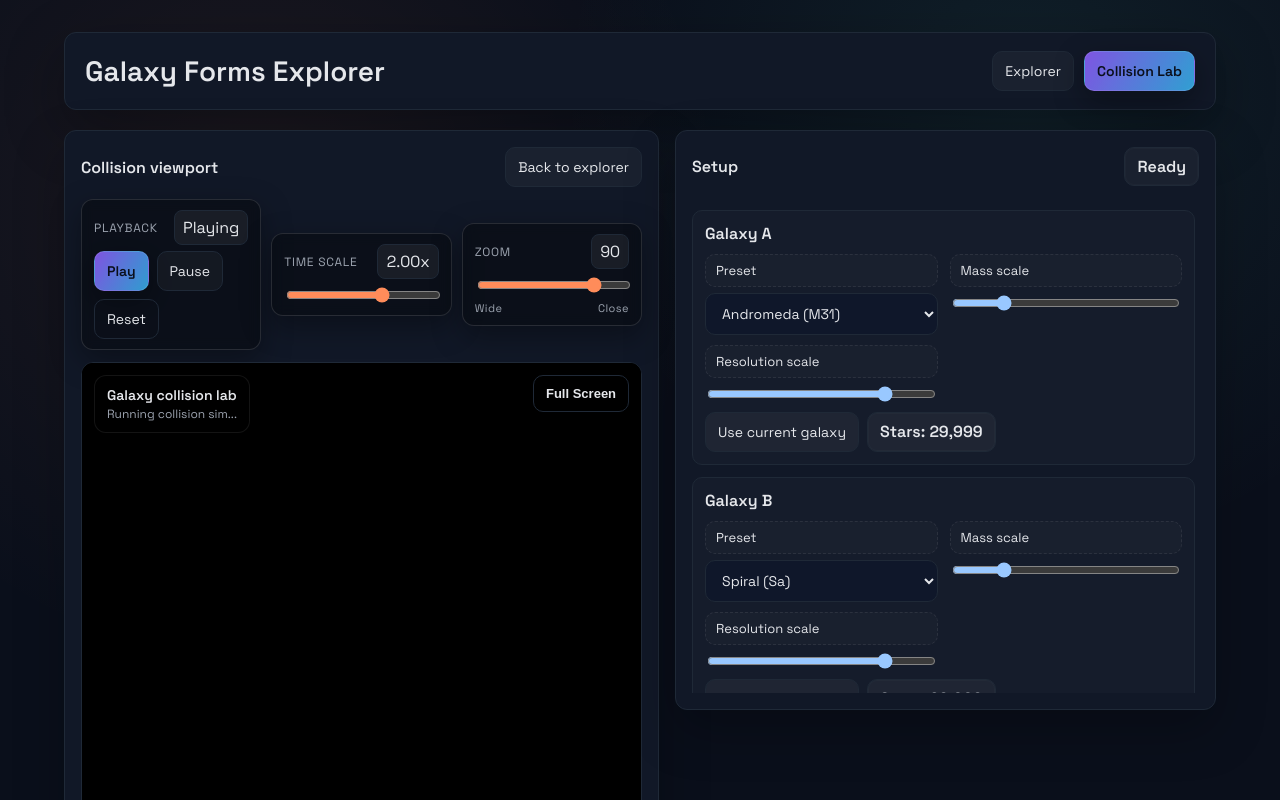
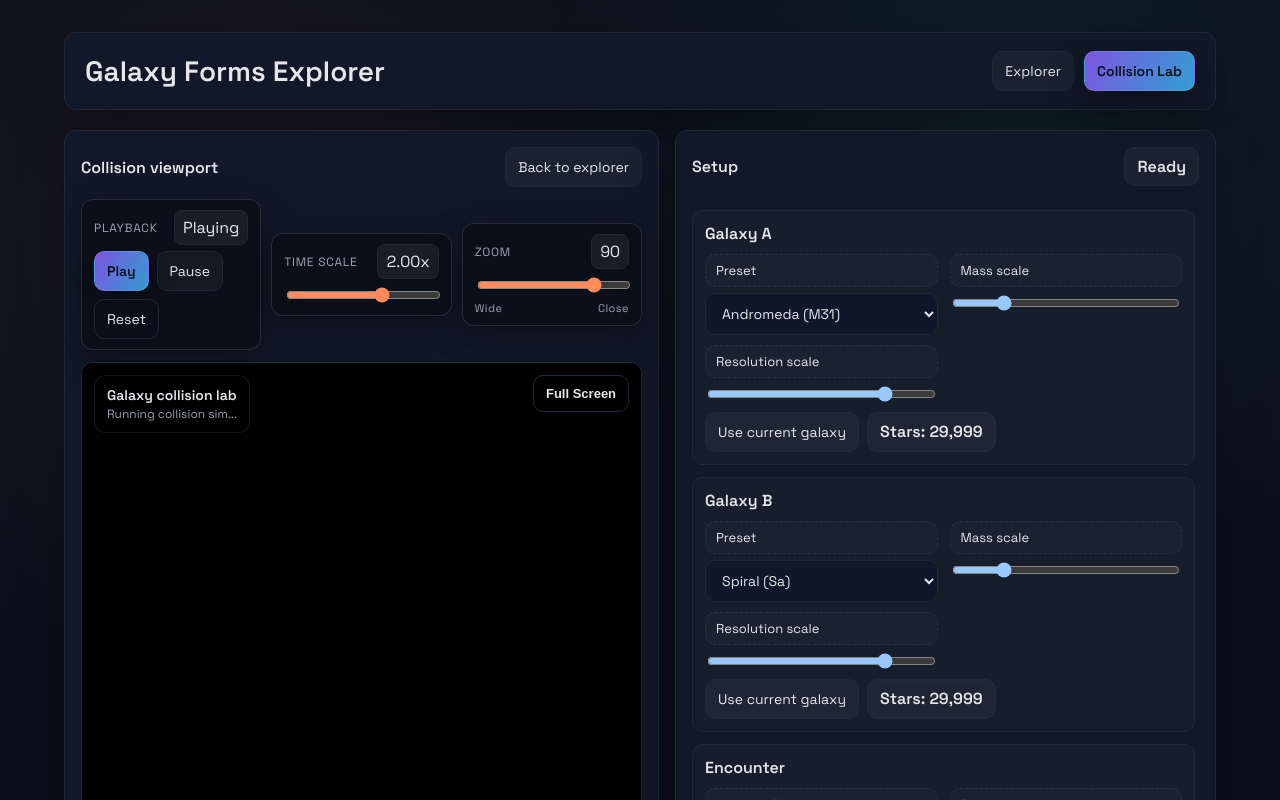
Before and after one commit to jamesmiller2404/galaxy-viewer-web, a React (Vite) app: page / in a window 1280 px wide. Both pictures are taken after a click on the button "Collision Lab". Shown: the top 800 px of the page. Built offline with nearby package versions, Linux system fonts and the light colour scheme.

Commit message:
ui modifications and maybe fixed aspect ration problem upon exiting full screen in collision lab

```diff
--- a/src/CollisionLab.tsx
+++ b/src/CollisionLab.tsx
@@ -522,7 +522,7 @@ export function CollisionLab({ currentParams, isMobile, onExit }: Props) {
   };
 
   return (
-    <div className="layout">
+    <div className="layout collision-layout">
       <section className="panel viewport-panel">
         <div className="panel-heading-row">
           <div className="panel-heading">Collision viewport</div>
--- a/src/styles.css
+++ b/src/styles.css
@@ -309,6 +309,15 @@ h1 {
   gap: 12px;
   padding-right: 4px;
   padding-bottom: 6px;
+}
+
+.collision-layout .controls-panel {
+  max-height: none;
+}
+
+.collision-layout .controls-scroll {
+  overflow: visible;
+  max-height: none;
 }
 
 .panel-heading {
```
